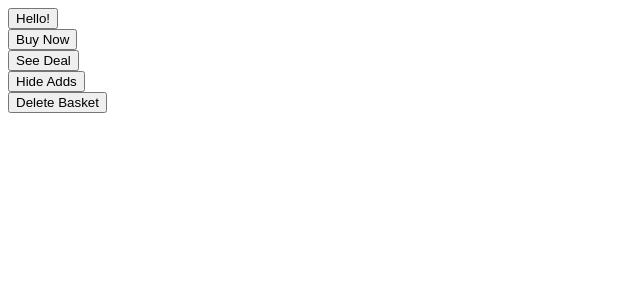
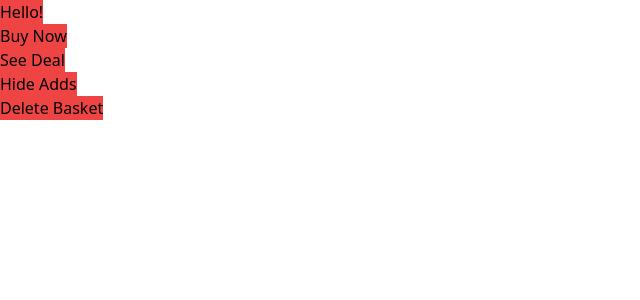
Before and after one commit to ElSmith7/react-menu-components, a React (Create React App) app: page / in a window 1280 px wide. Shown: the top 300 px of the page, without its empty margins (0-640 px from the left). Built offline with nearby package versions, Linux system fonts and the light colour scheme.

Commit message:
imported tailwind

```diff
--- a/package.json
+++ b/package.json
@@ -35,5 +35,10 @@
       "last 1 firefox version",
       "last 1 safari version"
     ]
+  },
+  "devDependencies": {
+    "autoprefixer": "^10.4.13",
+    "postcss": "^8.4.20",
+    "tailwindcss": "^3.2.4"
   }
 }
--- /dev/null
+++ b/postcss.config.js
@@ -0,0 +1,6 @@
+module.exports = {
+  plugins: {
+    tailwindcss: {},
+    autoprefixer: {},
+  },
+}
--- a/src/Button.js
+++ b/src/Button.js
@@ -10,7 +10,7 @@
   outline,
   rounded,
 }) {
-  return <button>{children}</button>;
+  return <button className="bg-red-500">{children}</button>;
 }
 
 Button.propTypes = {
--- /dev/null
+++ b/src/index.css
@@ -0,0 +1,5 @@
+@tailwind base;
+
+@tailwind components;
+
+@tailwind utilities;
--- a/src/index.js
+++ b/src/index.js
@@ -1,5 +1,6 @@
 import React from "react";
 import ReactDOM from "react-dom/client";
+import "./index.css";
 import App from "./App";
 
 const el = document.getElementById("root");
--- /dev/null
+++ b/tailwind.config.js
@@ -0,0 +1,8 @@
+/** @type {import('tailwindcss').Config} */
+module.exports = {
+  content: ["./src/**/*.{js,jsx,ts,tsx}"],
+  theme: {
+    extend: {},
+  },
+  plugins: [],
+};
```
Also changed, not shown: 1 other file (tests, documents, lock files or other folders).
